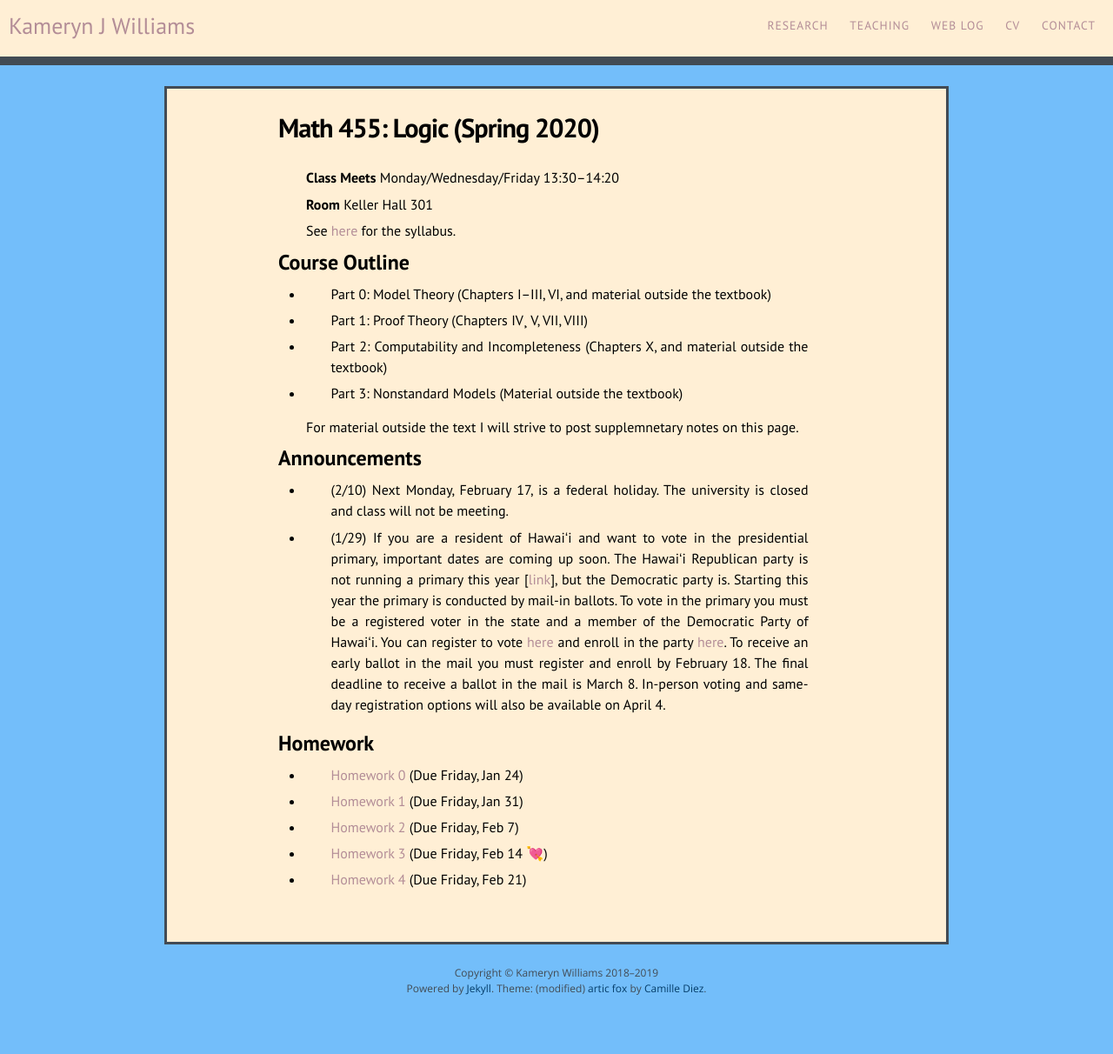
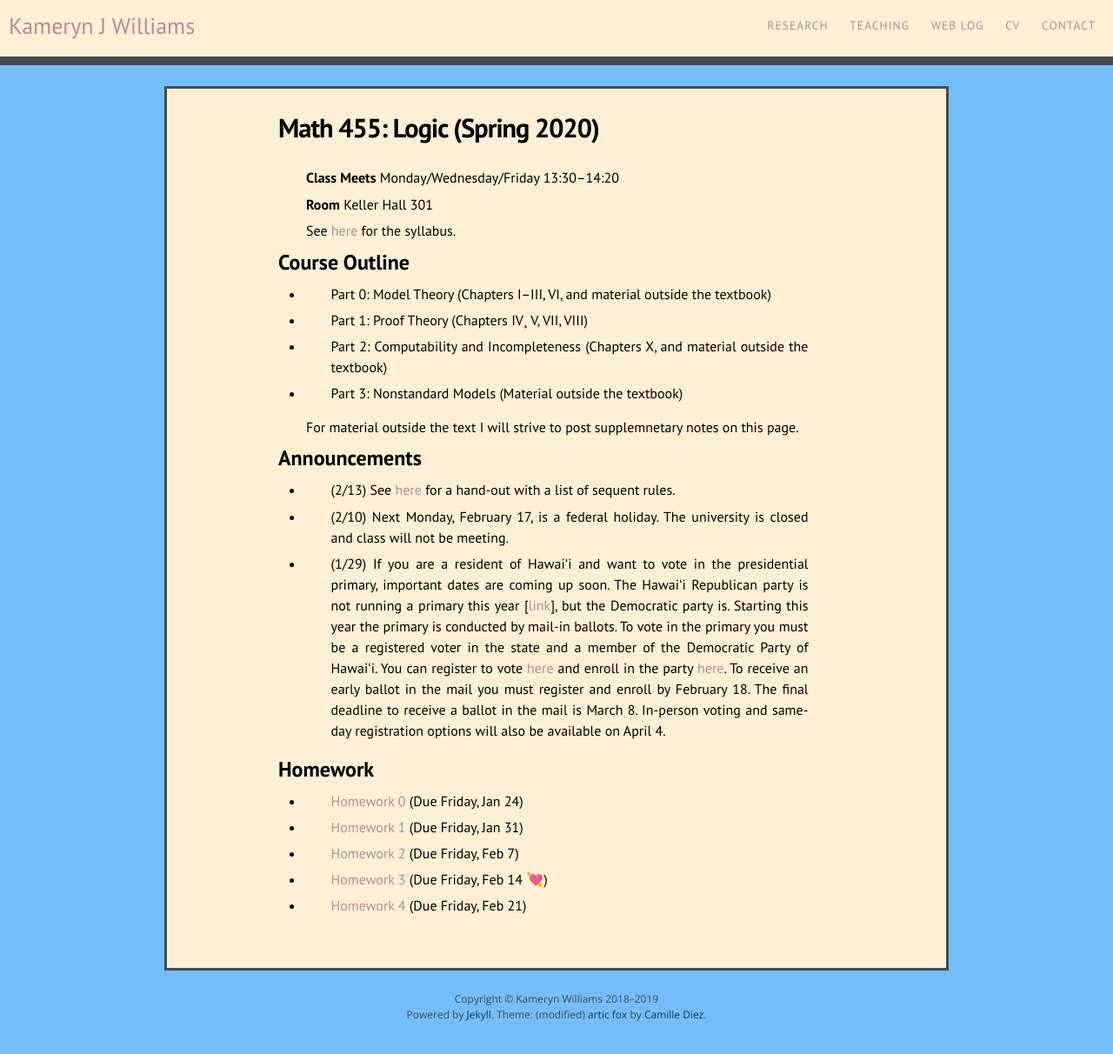
Before and after one commit to kamerynjw/kamerynjw.github.io, a Jekyll site: the page built from teaching/2020/math455.md, in a window 1280 px wide. Shown: the whole page at 87% size. Built offline with Jekyll 4.4.1, drawn with Linux system fonts in a browser that asks for light colours; nearby versions of some CDN libraries; before the commit the page ends 1182 px from its top, so only the background shows below that.

Commit message:
added sequent rule handout to website

```diff
--- a/teaching/2020/math455.md
+++ b/teaching/2020/math455.md
@@ -26,6 +26,8 @@ For material outside the text I will strive to post supplemnetary notes on this
 Announcements
 -------------
 
+* (2/13) See [here]({{ page.url }}proofs.pdf) for a hand-out with a list of sequent rules.
+
 * (2/10) Next Monday, February 17, is a federal holiday. The university is closed and class will not be meeting.
 
 * (1/29) If you are a resident of Hawaiʻi and want to vote in the presidential primary, important dates are coming up soon. The Hawaiʻi Republican party is not running a primary this year [[link](https://thehill.com/homenews/campaign/474243-hawaii-gop-cancels-presidential-preference-poll-and-commits-delegates-to)], but the Democratic party is. Starting this year the primary is conducted by mail-in ballots. To vote in the primary you must be a registered voter in the state and a member of the Democratic Party of Hawaiʻi. You can register to vote [here](https://olvr.hawaii.gov) and enroll in the party [here](https://hawaiidemocrats.org). To receive an early ballot in the mail you must register and enroll by February 18. The final deadline to receive a ballot in the mail is March 8. In-person voting and same-day registration options will also be available on April 4.
```
Also changed, not shown: 1 other file.
